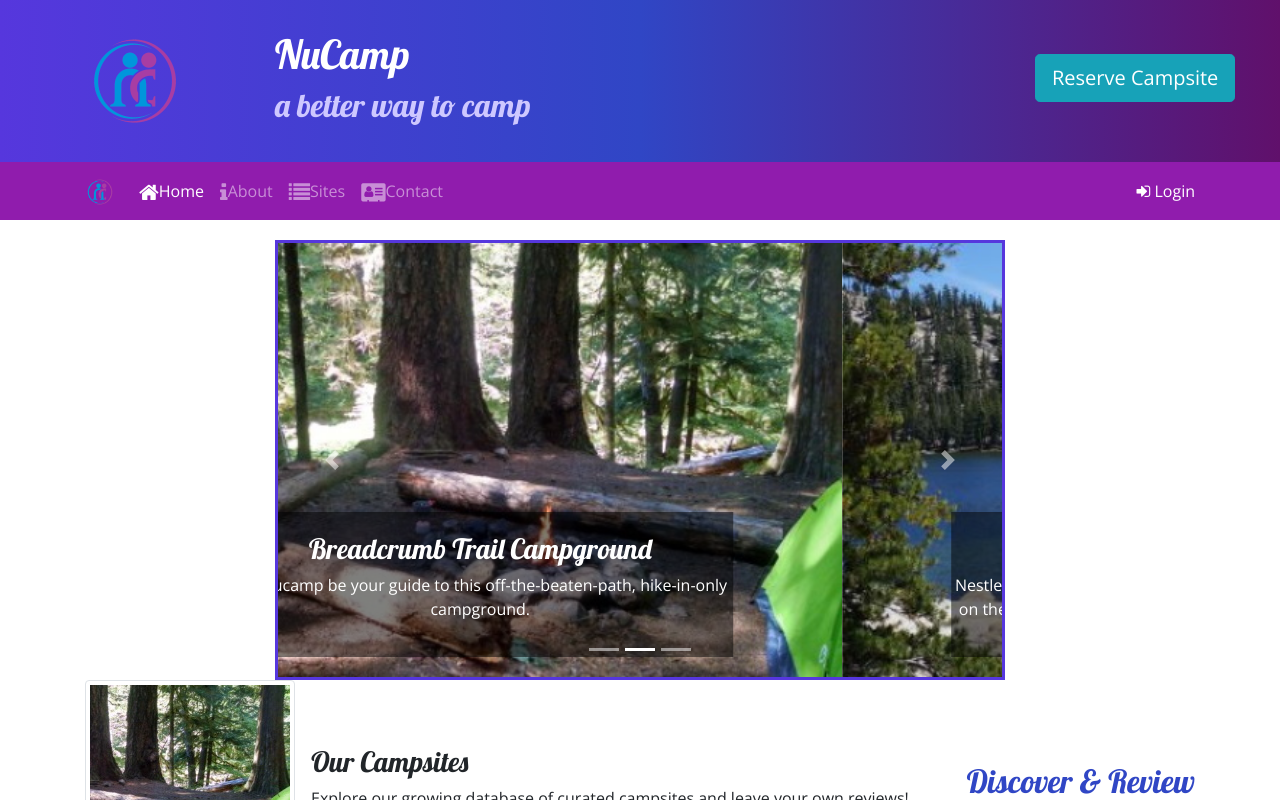
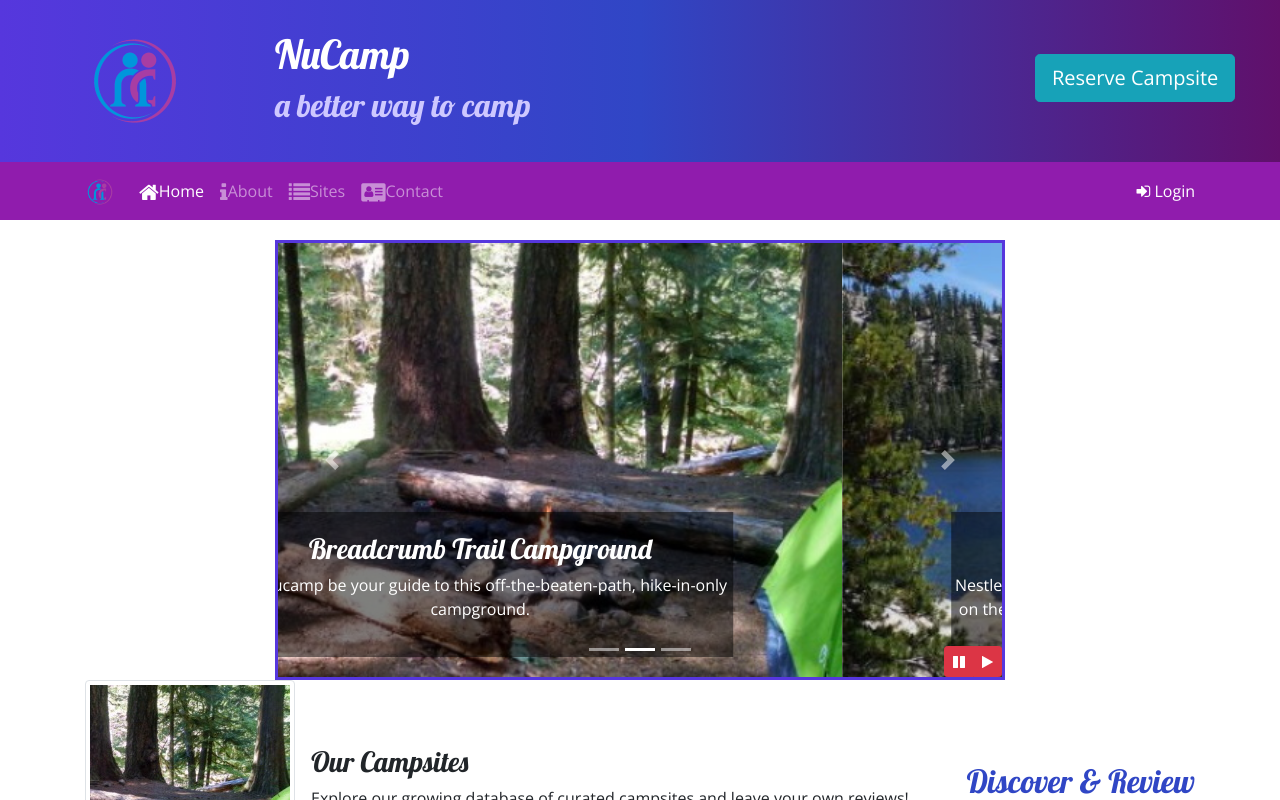
Before and after one commit to createzit/Nucampsite, a website: page index.html in a window 1280 px wide. Shown: the top 800 px of the page. Drawn offline with nearby package versions, Linux system fonts and the light colour scheme.

Commit message:
Adding jQuery Part 1

```diff
--- a/CSS/styles.css
+++ b/CSS/styles.css
@@ -53,3 +53,9 @@ header h2 {
 .carousel {
   border: solid #5637dd;
 }
+
+#carouselButton {
+ position: absolute;
+ right: 0;
+ bottom: 0;
+}
--- a/index.html
+++ b/index.html
@@ -194,7 +194,7 @@
 
         <div class="container">
 
-            <!--Pitcure carousel-->
+            <!--PICTURE CAROUSEL-->
             <div class="row row-content">
                 <div class="col-md-8 mx-auto">
                     <div id="homeCarousel" class="carousel slide" data-ride="carousel">
@@ -240,6 +240,17 @@
                             <span class="carousel-control-next-icon"></span>
                             <span class="sr-only">Next</span>
                         </a>
+
+                        <!--Add play and pause button-->
+                        <div class="btn-group" id="carouselButton">
+                            <button class="btn btn-danger btn-sm" id="carouselPause">
+                                <i class="fa fa-pause"></i>
+                            </button>
+                            <button class="btn btn-danger btn-sm" id="carouselPlay">
+                                <i class="fa fa-play"></i>
+                            </button>
+
+                        </div>
 
                     </div>
                 </div>
@@ -333,5 +344,19 @@
     <script src="node_modules/jquery/dist/jquery.slim.min.js"></script>
     <script src="node_modules/popper.js/dist/umd/popper.min.js"></script>
     <script src="node_modules/bootstrap/dist/js/bootstrap.min.js"></script>
+
+    <!--Adding jQuery to control the speed of the carousel and the play/pause button-->
+
+    <script>
+        $(function() {
+            $(".carousel").carousel({interval:2000});
+            $("#carouselPause").click(function() {
+                $(".carousel").carousel("pause");
+            });
+            $("#carouselPlay").click(function() {
+                $(".carousel").carousel("cycle");
+            });
+        })
+    </script>
   </body>
 </html
```
